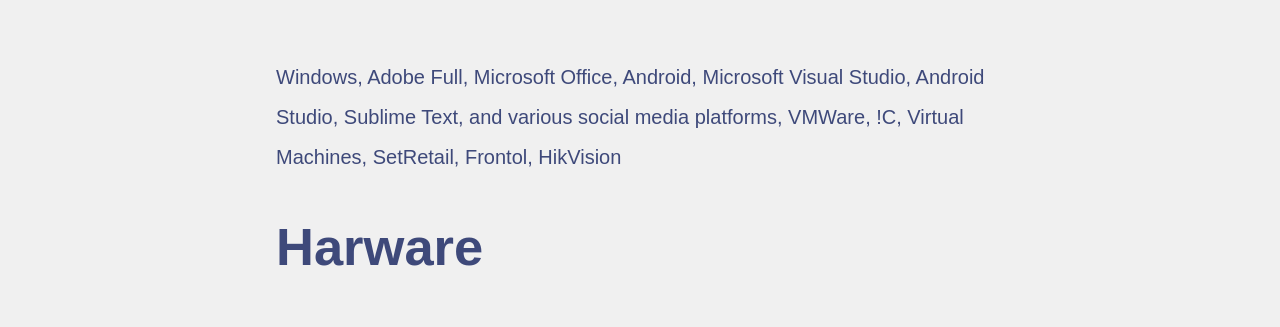
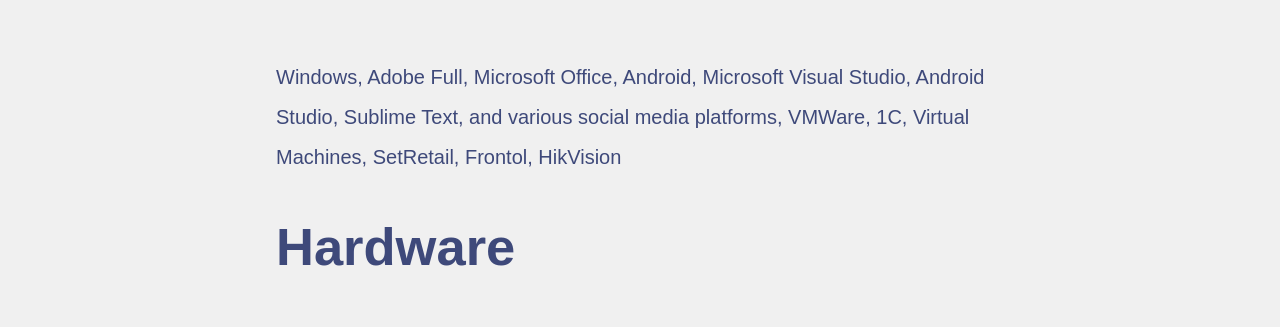
Before and after one commit to xardbazz/xardbazz.github.io, a React (Create React App) app: page / in a window 1280 px wide. Shown: the part 1619-1946 px from the top of the page. Built offline with nearby package versions, Linux system fonts and the light colour scheme.

Commit message:
Update Home.js
fixed grammer

```diff
--- a/src/pages/Home.js
+++ b/src/pages/Home.js
@@ -55,11 +55,11 @@
                 <span>
                   Windows, Adobe Full, Microsoft Office, Android, Microsoft Visual Studio,
                   Android Studio, Sublime Text, and various social media platforms, VMWare,
-                  !C, Virtual Machines, SetRetail, Frontol, HikVision
+                  1C, Virtual Machines, SetRetail, Frontol, HikVision
                 </span>
               </li>
               <li className = "item">
-                <h2>Harware</h2>
+                <h2>Hardware</h2>
                 <span>
                   Computer repairs, printers, Monitors, Basic TV setup, Routers, Surveillance,
                 </span>
```
